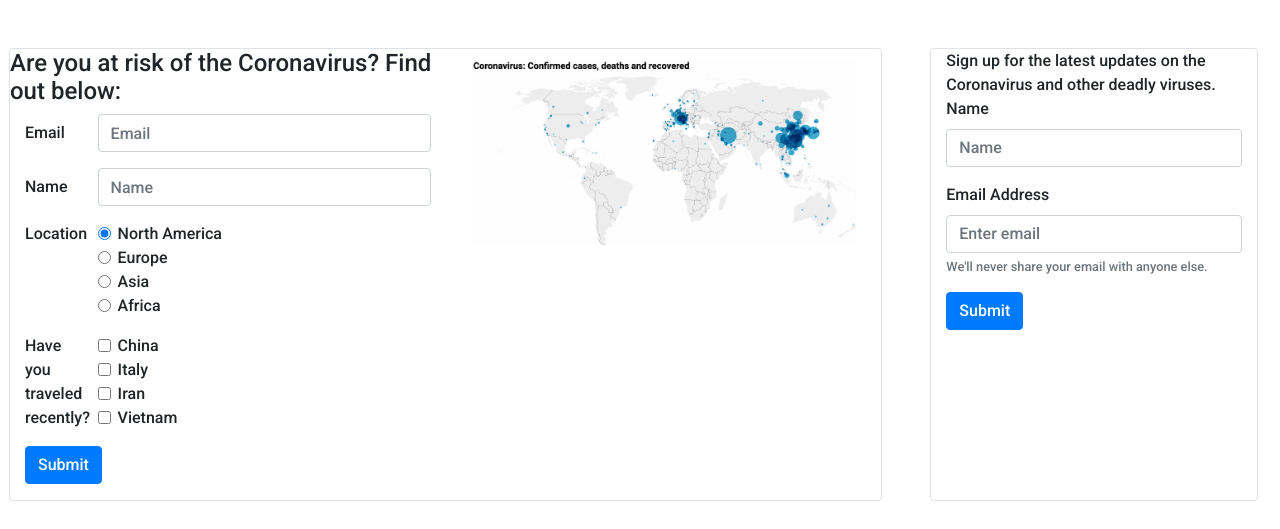
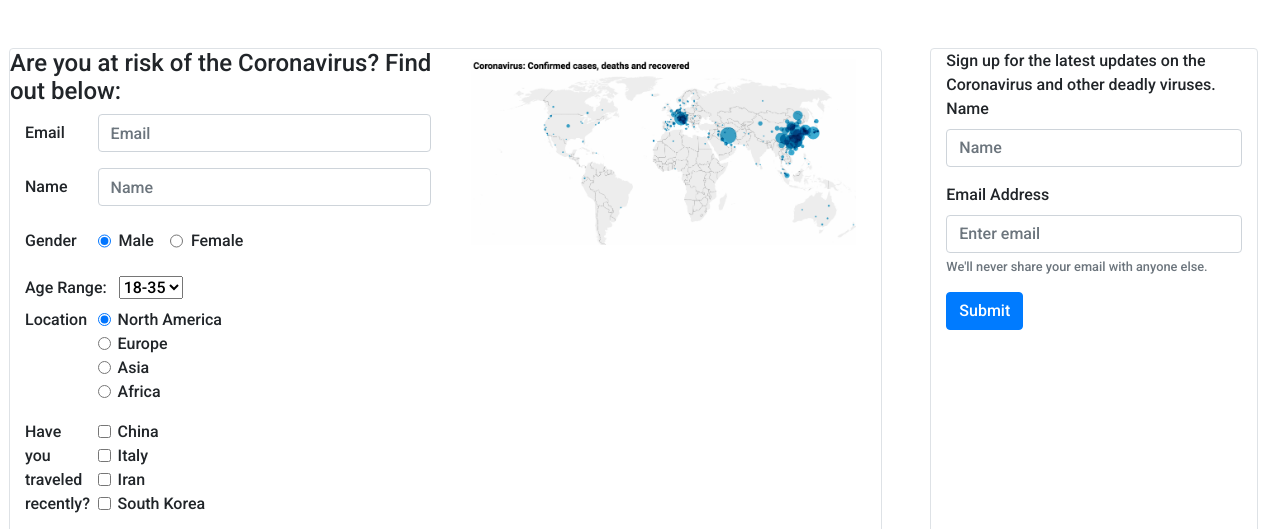
Before and after one commit to paulrjones/outbreakStatus, a website: page public/index.html in a window 1280 px wide. Shown: the part 258-787 px from the top of the page. Drawn offline with nearby package versions, Linux system fonts and the light colour scheme; a web font is replaced by a local one.

Commit message:
finished marketing form for now

```diff
--- a/public/index.html
+++ b/public/index.html
@@ -142,6 +142,26 @@
                 <input type="text" class="form-control" id="inputName" placeholder="Name">
               </div>
             </div>
+            <div class="form-group row">
+              <label for="gender" class="col-sm-2 col-form-label">Gender</label>
+              <div class="col-sm-10 form-inline">
+                <input type="radio" class="form-control mr-2" id="male" placeholder="Male" checked>
+                Male
+                <input type="radio" class="form-control ml-3 mr-2" id="female" placeholder="female">
+                Female
+              </div>
+            </div>
+            <div class="dropdown">
+              <label for="age" class="mr-2">Age Range:</label>
+                <select id="age">
+                  <option value="baby">0-3</option>
+                  <option value="young">3-10</option>
+                  <option value="middle">11-17</option>
+                  <option value="older" selected>18-35</option>
+                  <option value="okBoomer">36-64</option>
+                  <option value="veryOld">65+</option>
+                </select>
+            </div>
             <!-- <div class="form-group row">
               <label for="userLocation" class="col-sm-2 col-form-label">Location</label>
               <div class="col-sm-10">
@@ -203,7 +223,7 @@
                 <div class="form-check">
                   <input class="form-check-input" type="checkbox" value="" id="defaultCheck1">
                   <label class="form-check-label" for="defaultCheck1">
-                    Vietnam
+                    South Korea
                   </label>
                 </div>
               </div>
```
